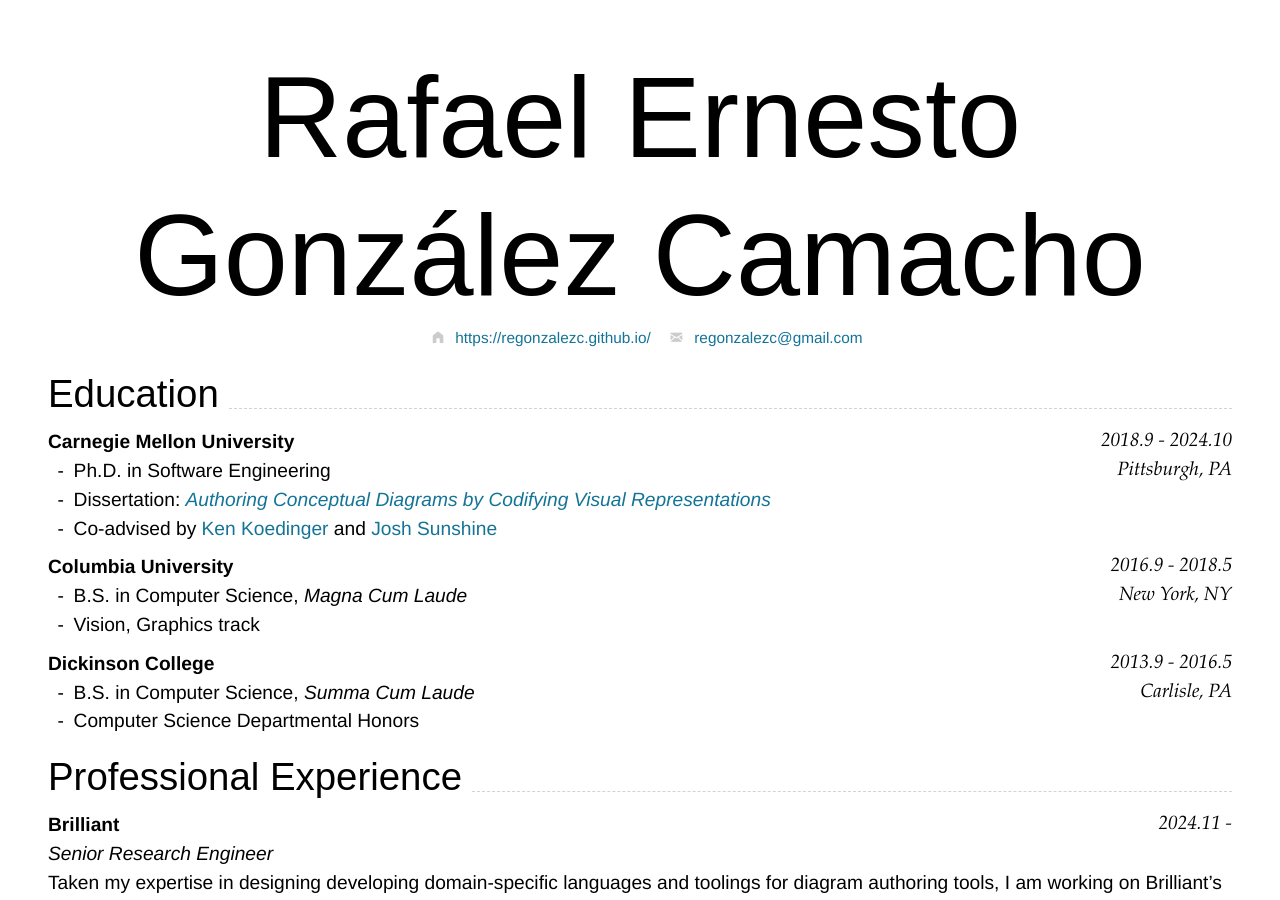
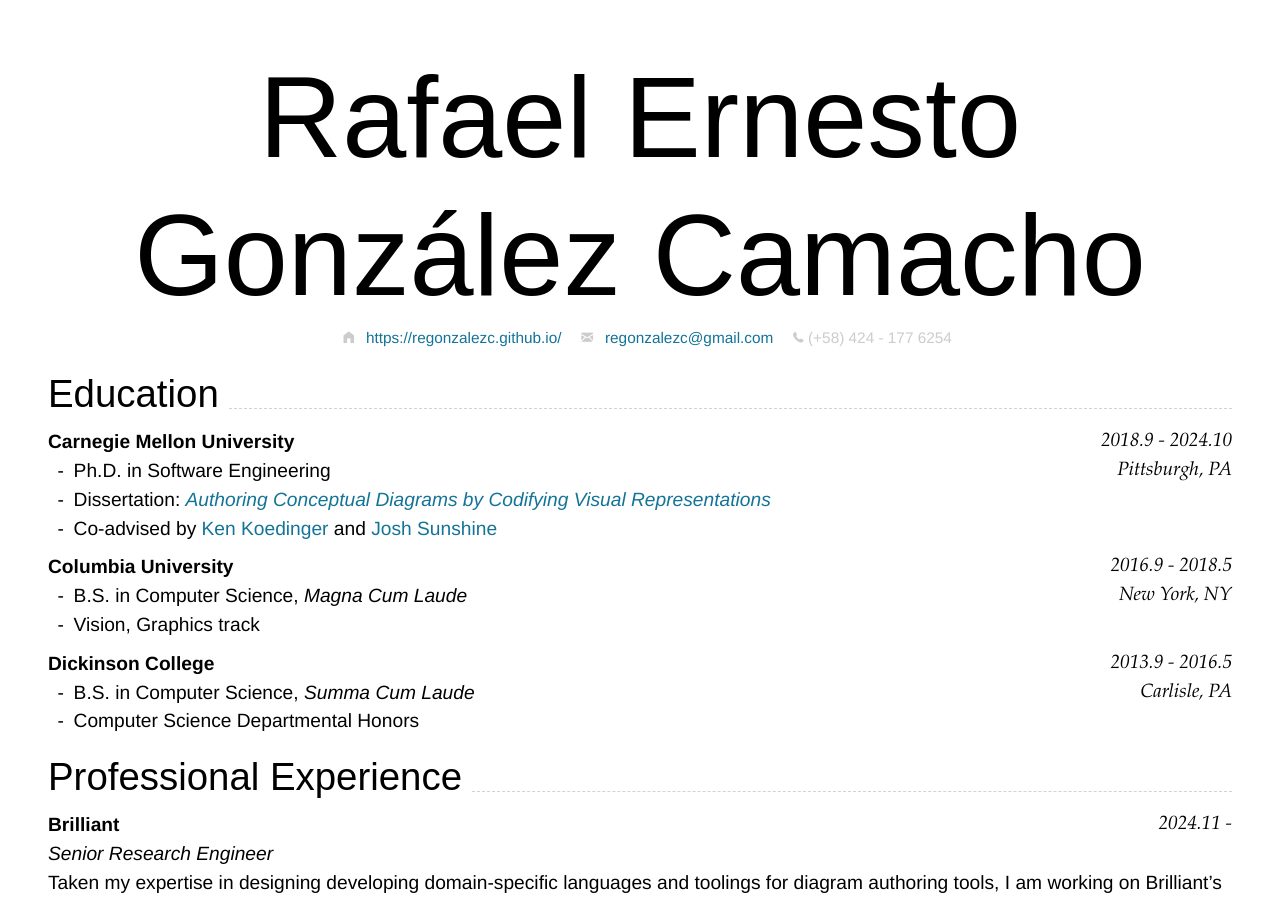
Before and after one commit to regonzalezc/regonzalezc.github.io, a Jekyll site: the page built from index.md, in a window 1280 px wide and 900 px high. Built offline with Jekyll 4.4.1, drawn with Linux system fonts in a browser that asks for light colours; nearby versions of some CDN libraries.

Commit message:
Update index.md phone

```diff
--- a/index.md
+++ b/index.md
@@ -7,6 +7,7 @@ email:
 homepage:
   url: https://regonzalezc.github.io
   text: https://regonzalezc.github.io/
+phone: (+58) 424 - 177 6254
 ---
 
 # Rafael **Ernesto** González Camacho
```
